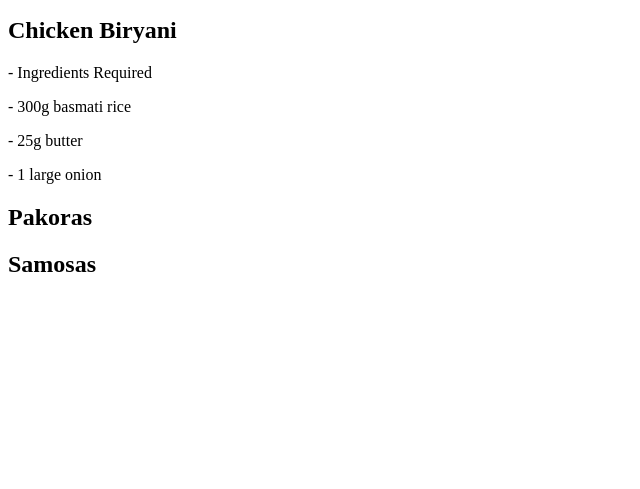
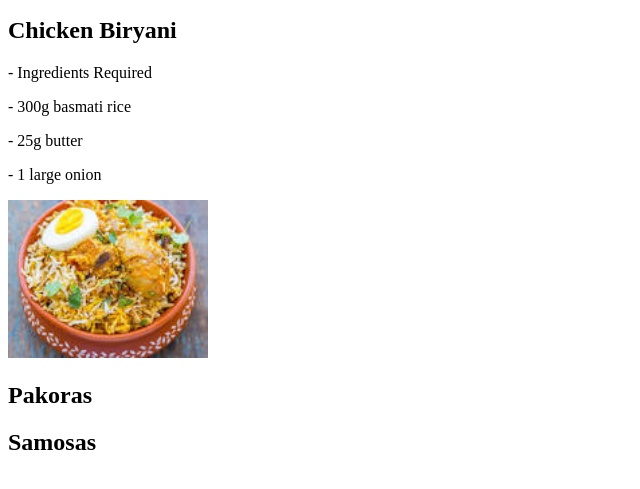
Before and after one commit to ashi01uk/test, a plain HTML site: page index.html in a window 1280 px wide. Shown: the part 101-590 px from the top of the page, without its empty margins (0-640 px from the left). Drawn offline with Linux system fonts and the light colour scheme.

Commit message:
Update index.html

```diff
--- a/index.html
+++ b/index.html
@@ -13,7 +13,7 @@
 <p> - 25g butter <p>
 <p> - 1 large onion <p>
 
-
+<img src ="/test/chickenbiryani.jpg" alt="Description of the Picture" width = 200px/>
 
 
 
```
